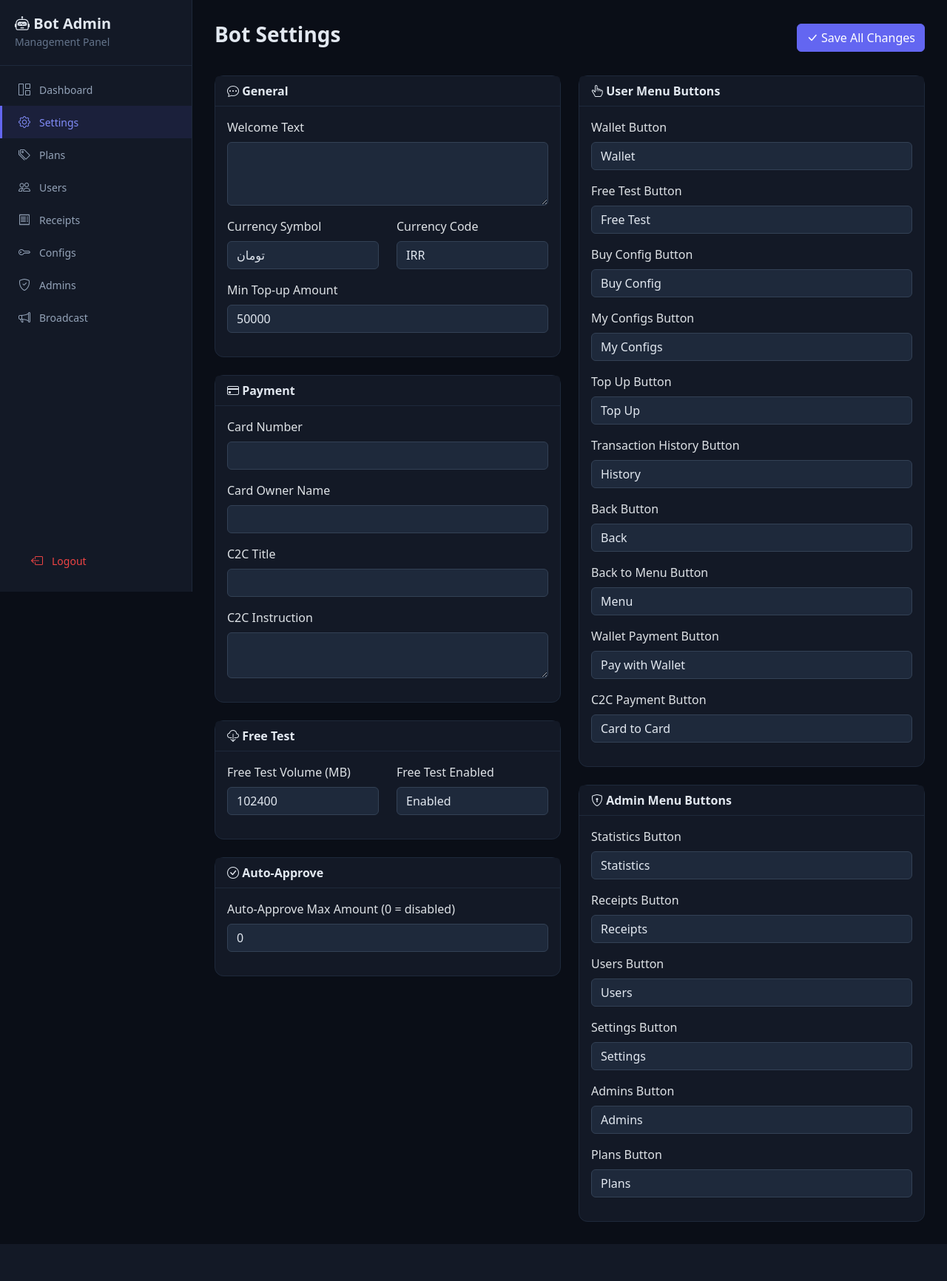
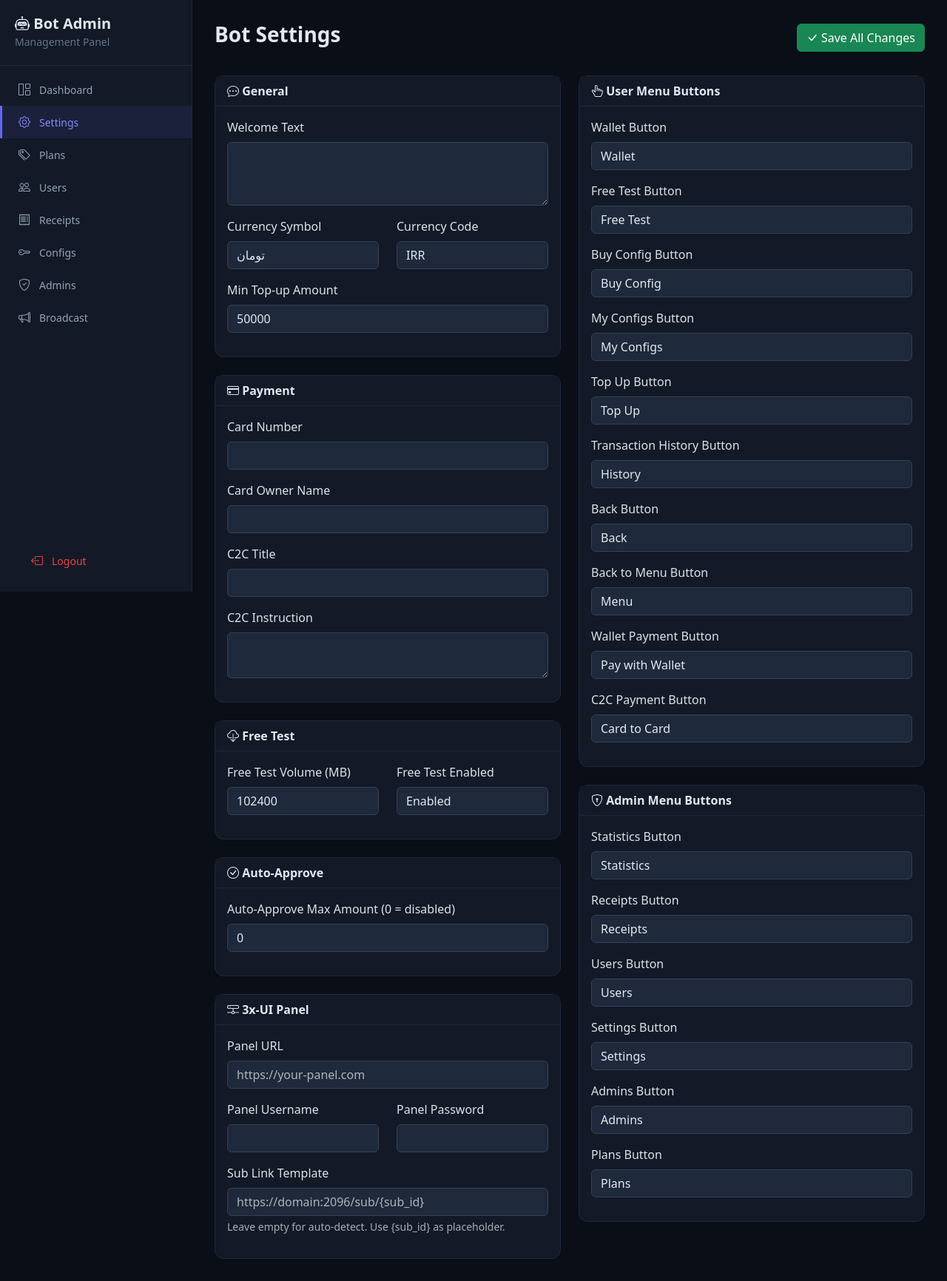
Before and after one commit to Smertam/3-xui-telbot, a Flask app: page /settings in a window 1280 px wide. Shown: the whole page at 74% size. Before the commit the page ends 1682 px from the top, so only its background shows below. Run offline with Flask 3, Linux system fonts and the light colour scheme; the visitor is signed in with stand-in values (Sample User, id 1); data that the repository does not hold is empty.

Commit message:
Move panel settings to web dashboard + colorize buttons

```diff
--- a/database.py
+++ b/database.py
@@ -102,6 +102,10 @@ async def init_db():
         "free_test_mb": "102400",
         "free_test_enabled": "1",
         "auto_approve_max": "0",
+        "panel_url": "",
+        "panel_user": "",
+        "panel_pass": "",
+        "sub_link_template": "",
     }
     for key, value in defaults.items():
         existing = await db.execute("SELECT key FROM settings WHERE key = ?", (key,))
--- a/templates/admins.html
+++ b/templates/admins.html
@@ -18,7 +18,7 @@
                         <label class="form-label">Username (optional)</label>
                         <input type="text" name="username" class="form-control" placeholder="@username">
                     </div>
-                    <button type="submit" class="btn btn-indigo">
+                    <button type="submit" class="btn btn-primary">
                         <i class="bi bi-plus-lg"></i> Add Admin
                     </button>
                 </form>
--- a/templates/broadcast.html
+++ b/templates/broadcast.html
@@ -15,7 +15,7 @@
                         <textarea name="message" class="form-control" rows="8"
                                   placeholder="Enter your broadcast message here...&#10;&#10;Supports HTML: &lt;b&gt;bold&lt;/b&gt;, &lt;i&gt;italic&lt;/i&gt;, &lt;a href='...'&gt;link&lt;/a&gt;"></textarea>
                     </div>
-                    <button type="submit" class="btn btn-indigo"
+                    <button type="submit" class="btn btn-primary"
                             onclick="return confirm('Send this message to all users?')">
                         <i class="bi bi-send"></i> Broadcast
                     </button>
--- a/templates/plan_form.html
+++ b/templates/plan_form.html
@@ -39,7 +39,7 @@
                     </div>
                     {% endif %}
                     <div class="d-flex gap-2">
-                        <button type="submit" class="btn btn-indigo">
+                        <button type="submit" class="btn btn-primary">
                             <i class="bi bi-check-lg"></i> {{ 'Update' if plan else 'Create' }}
                         </button>
                         <a href="{{ url_for('plans') }}" class="btn btn-outline-secondary">Cancel</a>
--- a/templates/plans.html
+++ b/templates/plans.html
@@ -3,7 +3,7 @@
 {% block content %}
 <div class="page-header d-flex justify-content-between align-items-center">
     <h3>Plans Management</h3>
-    <a href="{{ url_for('plan_add') }}" class="btn btn-indigo">
+    <a href="{{ url_for('plan_add') }}" class="btn btn-primary">
         <i class="bi bi-plus-lg"></i> Add Plan
     </a>
 </div>
--- a/templates/settings.html
+++ b/templates/settings.html
@@ -3,7 +3,7 @@
 {% block content %}
 <div class="page-header d-flex justify-content-between align-items-center">
     <h3>Bot Settings</h3>
-    <button type="submit" form="settingsForm" class="btn btn-indigo">
+    <button type="submit" form="settingsForm" class="btn btn-success">
         <i class="bi bi-check-lg"></i> Save All Changes
     </button>
 </div>
@@ -82,6 +82,31 @@
                 <div class="mb-3">
                     <label class="form-label">Auto-Approve Max Amount (0 = disabled)</label>
                     <input type="number" name="auto_approve_max" class="form-control" value="{{ settings.get('auto_approve_max', '0') }}">
+                </div>
+            </div>
+        </div>
+
+        <div class="card card-dark mt-4">
+            <div class="card-header"><i class="bi bi-hdd-network"></i> 3x-UI Panel</div>
+            <div class="card-body">
+                <div class="mb-3">
+                    <label class="form-label">Panel URL</label>
+                    <input type="text" name="panel_url" class="form-control" placeholder="https://your-panel.com" value="{{ settings.get('panel_url', '') }}">
+                </div>
+                <div class="row">
+                    <div class="col-md-6 mb-3">
+                        <label class="form-label">Panel Username</label>
+                        <input type="text" name="panel_user" class="form-control" value="{{ settings.get('panel_user', '') }}">
+                    </div>
+                    <div class="col-md-6 mb-3">
+                        <label class="form-label">Panel Password</label>
+                        <input type="password" name="panel_pass" class="form-control" value="{{ settings.get('panel_pass', '') }}">
+                    </div>
+                </div>
+                <div class="mb-3">
+                    <label class="form-label">Sub Link Template</label>
+                    <input type="text" name="sub_link_template" class="form-control" placeholder="https://domain:2096/sub/{sub_id}" value="{{ settings.get('sub_link_template', '') }}">
+                    <div class="form-text">Leave empty for auto-detect. Use {sub_id} as placeholder.</div>
                 </div>
             </div>
         </div>
--- a/templates/users.html
+++ b/templates/users.html
@@ -9,7 +9,7 @@
         <form method="GET" class="d-flex gap-2">
             <input type="text" name="q" class="form-control" placeholder="Search by ID, username, or name..."
                    value="{{ search or '' }}">
-            <button type="submit" class="btn btn-indigo"><i class="bi bi-search"></i> Search</button>
+            <button type="submit" class="btn btn-primary"><i class="bi bi-search"></i> Search</button>
             {% if search %}
             <a href="{{ url_for('users') }}" class="btn btn-outline-secondary">Clear</a>
             {% endif %}
--- a/web_app.py
+++ b/web_app.py
@@ -64,6 +64,8 @@ def settings():
             if key.startswith("_"):
                 continue
             web_db.set_setting(key, request.form[key])
+        from api import panel_api
+        panel_api.reload_config()
         flash("Settings saved successfully!", "success")
         return redirect(url_for("settings"))
     all_settings = web_db.get_all_settings()
```
Also changed, not shown: api.py (+16 -3 lines).
